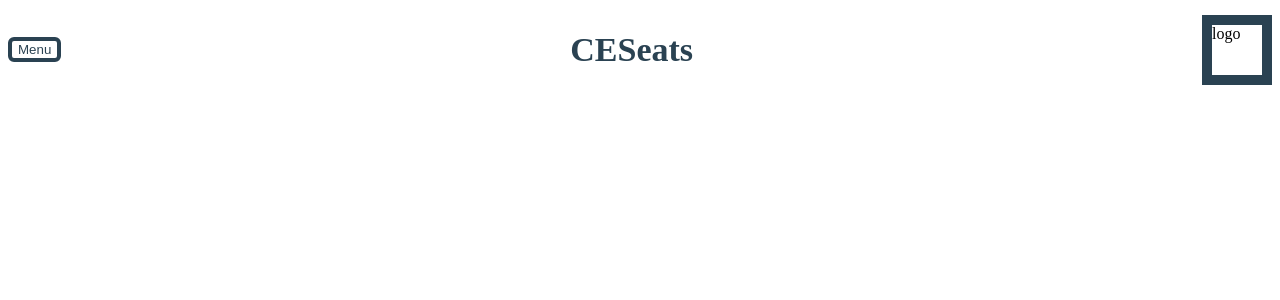
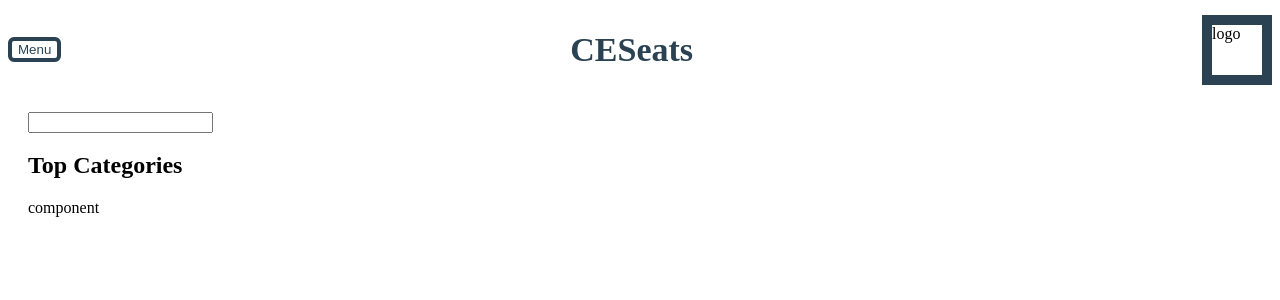
Before and after one commit to CESI-A4-Groupe-1/CESI_Projet_Dev_2024, a Vue app in the folder frontend/CEeats/: page /parcourir in a window 1280 px wide. Before the commit this address had no page. Shown: the top 300 px of the page. Built offline with nearby package versions, Linux system fonts and the light colour scheme.

Commit message:
add customer view

```diff
--- a/frontend/CEeats/src/router/index.ts
+++ b/frontend/CEeats/src/router/index.ts
@@ -1,5 +1,6 @@
 import { createRouter, createWebHistory } from 'vue-router'
 import MainView from '@/views/MainView.vue'
+import CustomerView from '@/views/customer/CustomerView.vue'
 
 const router = createRouter({
   history: createWebHistory(import.meta.env.BASE_URL),
@@ -8,6 +9,11 @@ const router = createRouter({
       path: '/',
       name: 'test',
       component: MainView
+    },
+    {
+      path: '/parcourir',
+      name: 'parcourir',
+      component: CustomerView
     }
   ]
 })
--- /dev/null
+++ b/frontend/CEeats/src/views/customer/CustomerView.vue
@@ -0,0 +1,15 @@
+<script setup lang="ts">
+
+</script>
+
+<template>
+  <main>
+    <input class="search"></input>
+    <h2 class="topCategories">Top Categories</h2>
+    <p>component</p>
+  </main>
+</template>
+
+<style scoped>
+
+</style>
```
Also changed, not shown: frontend/CEeats/src/components/SingleCategory.vue (added, +11 -0 lines).
